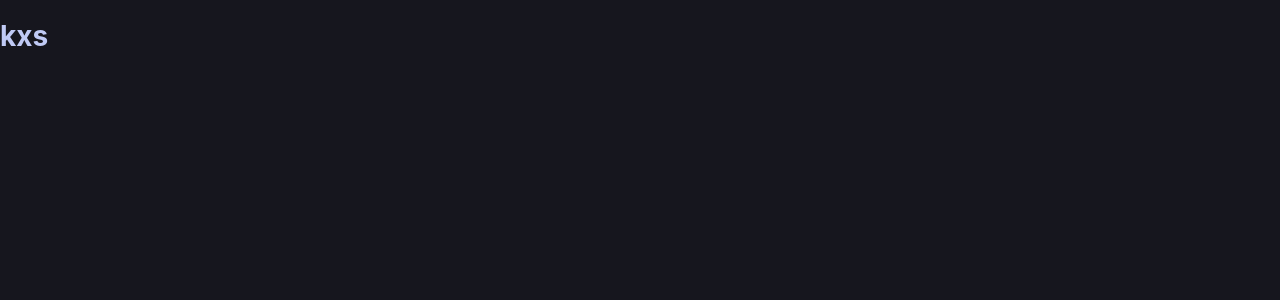
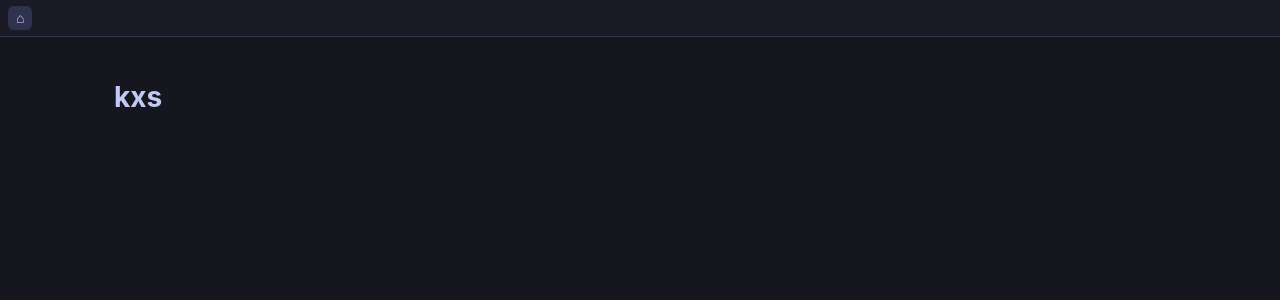
Before and after one commit to assafvayner/kxs, a Svelte app: page / in a window 1280 px wide. Shown: the top 300 px of the page. Built offline with nearby package versions, Linux system fonts and the light colour scheme.

Commit message:
feat(ui): app shell with tab bar and placeholder cluster tab

```diff
--- a/src/App.svelte
+++ b/src/App.svelte
@@ -1,3 +1,41 @@
-<main>
-  <h1>kxs</h1>
-</main>
+<script lang="ts">
+  import { onMount } from "svelte";
+  import { listen } from "@tauri-apps/api/event";
+  import TabBar from "./lib/components/TabBar.svelte";
+  import LaunchScreen from "./lib/components/LaunchScreen.svelte";
+  import ClusterTab from "./lib/components/ClusterTab.svelte";
+  import { tabs } from "./lib/stores/tabs.svelte";
+  import { contexts } from "./lib/stores/contexts.svelte";
+  import { handleKeydown, isEditableTarget } from "./lib/keys";
+
+  onMount(() => {
+    contexts.refresh();
+    const unlisten = listen("kubeconfig://changed", () => contexts.refresh());
+    return () => {
+      unlisten.then((f) => f());
+    };
+  });
+
+  const active = $derived(tabs.tabs.find((t) => t.id === tabs.activeId) ?? null);
+
+  function onKeydown(e: KeyboardEvent) {
+    // shortcuts must not fire while typing; ctrl+tab cycling is always safe
+    if (isEditableTarget(e.target) && !(e.ctrlKey && e.key === "Tab")) return;
+    handleKeydown(e, tabs);
+  }
+</script>
+
+<svelte:window onkeydown={onKeydown} />
+
+<div class="app">
+  <TabBar />
+  <main>
+    {#if active}
+      {#key active.id}
+        <ClusterTab context={active.context} />
+      {/key}
+    {:else}
+      <LaunchScreen />
+    {/if}
+  </main>
+</div>
--- a/src/app.css
+++ b/src/app.css
@@ -35,3 +35,29 @@ tr.clickable { cursor: pointer; }
 tr.clickable:hover td { background: var(--bg-hover); }
 .error { background: #3b1c26; color: var(--red); padding: 8px 12px; border-radius: 6px; margin: 8px 0; }
 .mono { font-family: ui-monospace, SFMono-Regular, Menlo, monospace; }
+
+.app { display: flex; flex-direction: column; height: 100vh; }
+.app main { flex: 1; overflow: auto; }
+.tabbar {
+  display: flex; gap: 4px; padding: 6px 8px; background: var(--bg-raised);
+  border-bottom: 1px solid var(--border); user-select: none;
+}
+.tab {
+  display: inline-flex; align-items: center; gap: 6px; padding: 4px 10px;
+  border-radius: 6px; color: var(--fg-dim); cursor: pointer; font-size: 13px;
+  background: none; border: none;
+}
+.tab:hover { background: var(--bg-hover); color: var(--fg); }
+.tab.active { background: var(--bg-active); color: var(--fg); }
+.tab .dot { width: 7px; height: 7px; border-radius: 50%; background: var(--fg-dim); }
+.tab.active .dot { background: var(--green); }
+.tab .close {
+  background: none; border: none; padding: 0 2px; color: var(--fg-dim);
+  font-size: 14px; line-height: 1;
+}
+.tab .close:hover { color: var(--red); }
+.tab.home { font-size: 14px; padding: 4px 8px; }
+.cluster-tab { padding: 24px; }
+.dim { color: var(--fg-dim); }
+.launch { padding: 24px; max-width: 1100px; margin: 0 auto; }
+.launch header { display: flex; justify-content: space-between; align-items: center; margin-bottom: 12px; }
--- /dev/null
+++ b/src/lib/components/ClusterTab.svelte
@@ -0,0 +1,8 @@
+<script lang="ts">
+  let { context }: { context: string } = $props();
+</script>
+
+<div class="cluster-tab">
+  <h2>{context}</h2>
+  <p class="dim">Cluster views land in Plan 2. This tab holds the session for <span class="mono">{context}</span>.</p>
+</div>
--- /dev/null
+++ b/src/lib/components/LaunchScreen.svelte
@@ -0,0 +1 @@
+<div class="launch"><h1>kxs</h1></div>
--- /dev/null
+++ b/src/lib/components/TabBar.svelte
@@ -0,0 +1,30 @@
+<script lang="ts">
+  import { tabs } from "../stores/tabs.svelte";
+</script>
+
+<nav class="tabbar">
+  <button
+    class="tab home"
+    class:active={tabs.activeId === null}
+    onclick={() => tabs.activate(null)}
+    title="Contexts (⌘T)">⌂</button>
+  {#each tabs.tabs as tab (tab.id)}
+    <div
+      class="tab"
+      class:active={tabs.activeId === tab.id}
+      role="button"
+      tabindex="0"
+      onclick={() => tabs.activate(tab.id)}
+      onkeydown={(e) => e.key === "Enter" && tabs.activate(tab.id)}>
+      <span class="dot"></span>
+      <span class="name">{tab.context}</span>
+      <button
+        class="close"
+        title="Close (⌘W)"
+        onclick={(e) => {
+          e.stopPropagation();
+          tabs.close(tab.id);
+        }}>×</button>
+    </div>
+  {/each}
+</nav>
--- a/src/lib/keys.ts
+++ b/src/lib/keys.ts
@@ -30,3 +30,11 @@ export function handleKeydown(e: KeyInput, tabs: TabsStore): void {
     e.preventDefault();
   }
 }
+
+/** True when the event target is a typing surface — window-level shortcuts
+ * must not fire while the user edits (ctrl+tab cycling excepted at the call site). */
+export function isEditableTarget(target: unknown): boolean {
+  if (!target || typeof target !== "object") return false;
+  const el = target as { tagName?: string; isContentEditable?: boolean };
+  return el.isContentEditable === true || ["INPUT", "TEXTAREA", "SELECT"].includes(el.tagName ?? "");
+}
```
Also changed, not shown: 1 other file (tests, documents, lock files or other folders).
